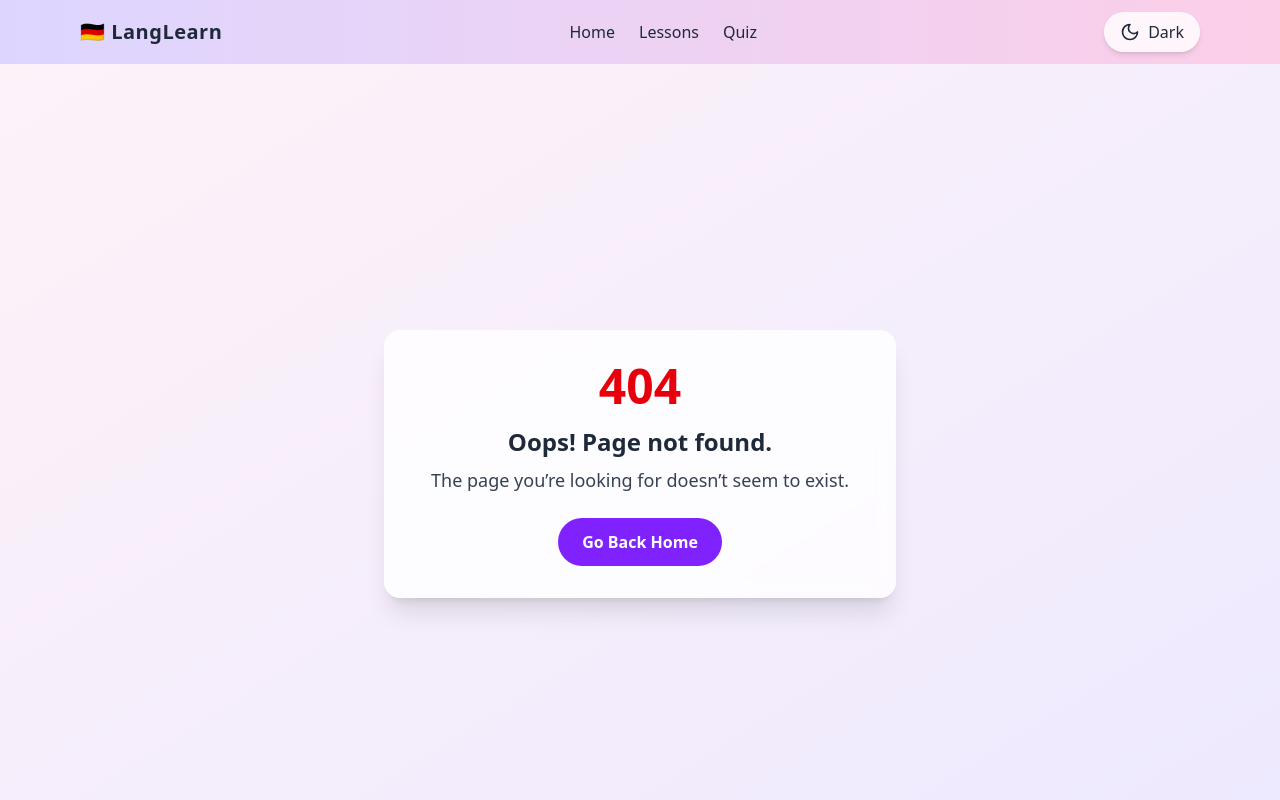
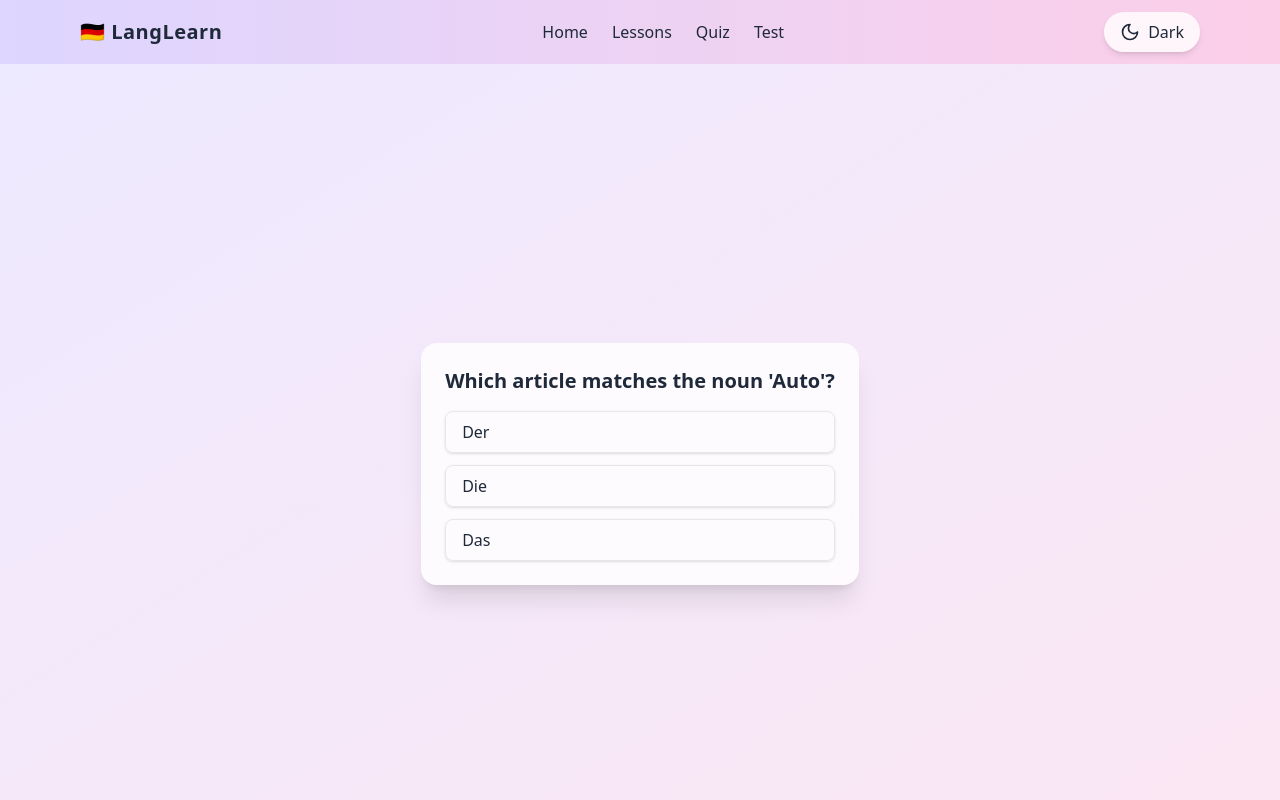
Before and after one commit to JoshRBeck/deutschgrammatik, a React (Vite) app: page /TestPage in a window 1280 px wide. Shown: the top 800 px of the page. Built offline with nearby package versions, Linux system fonts and the light colour scheme.

Commit message:
"Created Multiple choice template & Test Page"

```diff
--- a/src/App.tsx
+++ b/src/App.tsx
@@ -6,6 +6,7 @@ import Lessons from "./pages/Lessons";
 import Quiz from "./pages/Quiz";
 import NotFound from "./pages/NotFound";
 import Footer from "./components/Footer";
+import TestPage from "./pages/TestPage";
 
 function App() {
   // Load theme preference from localStorage or use system preference as fallback
@@ -46,6 +47,7 @@ function App() {
           <Route path="/" element={<Home isDark={isDark} />} />
           <Route path="/lessons" element={<Lessons isDark={isDark} />} />
           <Route path="/Quiz" element={<Quiz isDark={isDark} />} />
+          <Route path="/TestPage" element={<TestPage isDark={isDark} />} />
           <Route path="*" element={<NotFound isDark={isDark} />} />
         </Routes>
       </main>
--- /dev/null
+++ b/src/components/LessonComponents/MultipleChoice.tsx
@@ -0,0 +1,59 @@
+import { useState } from "react";
+
+interface Option {
+  id: string;
+  text: string;
+  isCorrect: boolean;
+}
+
+interface MultipleChoiceProps {
+  question: string;
+  options: Option[];
+  onAnswer: (isCorrect: boolean) => void;
+}
+
+export default function MultipleChoice({
+  question,
+  options,
+  onAnswer,
+}: MultipleChoiceProps) {
+  const [selected, setSelected] = useState<string | null>(null);
+  const [answered, setAnswered] = useState(false);
+
+  const handleSelect = (option: Option) => {
+    if (answered) return;
+    setSelected(option.id);
+    setAnswered(true);
+    onAnswer(option.isCorrect);
+  };
+
+  return (
+    <div className="w-full">
+      <h2 className="text-lg md:text-xl font-semibold mb-4">{question}</h2>
+      <ul className="space-y-3">
+        {options.map((option) => {
+          const isSelected = selected === option.id;
+          const isCorrect = option.isCorrect;
+          const status =
+            answered && isSelected
+              ? isCorrect
+                ? "bg-green-500 text-white"
+                : "bg-red-500 text-white"
+              : "bg-white dark:bg-gray-800";
+
+          return (
+            <li
+              key={option.id}
+              onClick={() => handleSelect(option)}
+              className={`cursor-pointer px-4 py-2 rounded-lg shadow-sm border border-gray-200 dark:border-gray-700 transition duration-200 hover:bg-violet-100 dark:hover:bg-violet-700 ${
+                isSelected ? status : ""
+              }`}
+            >
+              {option.text}
+            </li>
+          );
+        })}
+      </ul>
+    </div>
+  );
+}
--- a/src/components/Navbar.tsx
+++ b/src/components/Navbar.tsx
@@ -53,6 +53,15 @@ export default function Navbar({ isDark, toggleDark }: NavbarProps) {
               Quiz
             </Link>
           </li>
+          <li>
+            <Link
+              to="/TestPage"
+              onClick={toggleMenu}
+              className="block hover:text-violet-600 transition-colors"
+            >
+              Test
+            </Link>
+          </li>
         </ul>
 
         {/* Right side */}
@@ -106,6 +115,15 @@ export default function Navbar({ isDark, toggleDark }: NavbarProps) {
                 Quiz
               </Link>
             </li>
+            <li>
+              <Link
+                to="/TestPage"
+                onClick={toggleMenu}
+                className="block hover:text-violet-600 transition-colors"
+              >
+                Test
+              </Link>
+            </li>
           </ul>
         </div>
       )}
--- /dev/null
+++ b/src/pages/TestPage.tsx
@@ -0,0 +1,35 @@
+import MultipleChoice from "../components/LessonComponents/MultipleChoice";
+
+interface TestPageProps {
+  isDark: boolean;
+}
+
+export default function TestPage({ isDark }: TestPageProps) {
+  return (
+    <div
+      className={`min-h-screen flex items-center justify-center px-4 ${
+        isDark
+          ? "bg-gradient-to-br from-violet-900 to-pink-900"
+          : "bg-gradient-to-br from-violet-100 to-pink-100"
+      }`}
+    >
+      <div
+        className={`max-w-lg p-6 rounded-2xl shadow-xl backdrop-blur-sm ${
+          isDark ? "bg-gray-800/80 text-white" : "bg-white/80 text-gray-800"
+        }`}
+      >
+        <MultipleChoice
+          question="Which article matches the noun 'Auto'?"
+          options={[
+            { id: "a", text: "Der", isCorrect: false },
+            { id: "b", text: "Die", isCorrect: false },
+            { id: "c", text: "Das", isCorrect: true },
+          ]}
+          onAnswer={(isCorrect) =>
+            alert(isCorrect ? "✅ Correct!" : "❌ Nope, try again!")
+          }
+        />
+      </div>
+    </div>
+  );
+}
```
